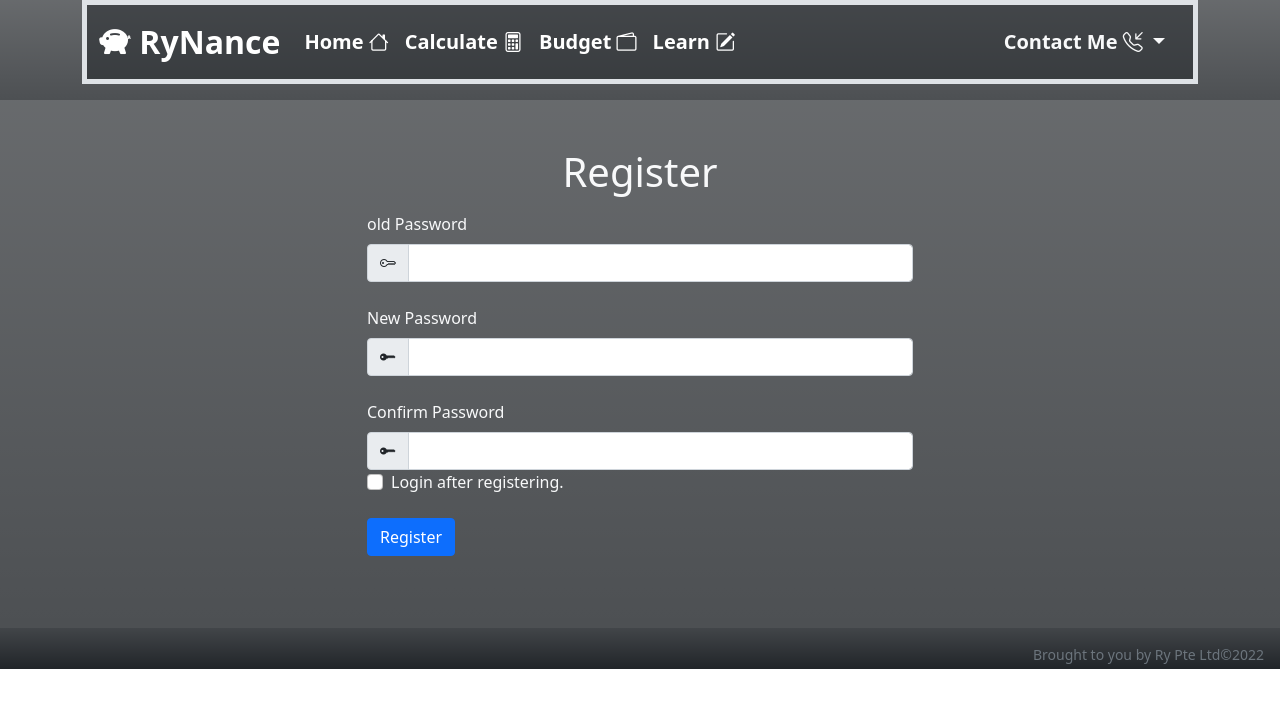
After one commit to ryryry-3302/RyNance, a Flask app: page /change in a window 1280 px wide. The commit adds this page. Shown: the top 708 px of the page. Run offline with Flask 2, Linux system fonts and the light colour scheme; the visitor is signed in with stand-in values (Sample User, id 1); some libraries are stand-ins or nearby versions.

Commit message:
Added /change and homepage

```diff
--- a/app.py
+++ b/app.py
@@ -39,7 +39,27 @@ def after_request(response):
 @app.route("/")
 @login_required
 def index():
-    return render_template("index.html")
+    rows = db.execute("SELECT username FROM users WHERE id = ?", session["user_id"])
+    name = rows[0]["username"]
+    return render_template("index.html", name=name)
+
+@app.route("/change", methods=["GET","POST"])
+@login_required
+def change():
+    if request.method == "GET":
+        return render_template("change.html")
+
+    rows = db.execute("SELECT hash FROM users WHERE id = ?", session["user_id"])
+
+    if not check_password_hash(rows[0]["hash"], request.form.get("oldpassword")):
+        return apology("Incorrect password", 403)
+
+    if request.form.get("password") != request.form.get("confirmation"):
+        return apology("Passwords dont match pepega")
+
+    password = generate_password_hash(request.form.get("password"))
+    db.execute("UPDATE users SET hash = ? WHERE id = ?", password, session["user_id"])
+    return redirect("/")
 
 
 @app.route("/login", methods=["GET", "POST"])
--- a/templates/calculate.html
+++ b/templates/calculate.html
@@ -6,14 +6,14 @@
 
 {% block main %}
 
-<div class="container-md text-start">
+<div class="container-md text-start bg-dark" style="--bs-bg-opacity: 0.2;">
     <div class="row justify-content-center">
-        <div class="col-8 mb-3">
+        <div class="col-8 my-3">
             <h1 class="display-3 tw-bolder text-light text-center">Calculate</h1>
         </div>
     </div>
     <div class="row justify-content-center">
-        <div class="col-8">
+        <div class="col-8 mb-4">
             <div id="carouselExampleDark" class="carousel slide" data-bs-ride="carousel">
                 <div class="carousel-indicators">
                   <button type="button" data-bs-target="#carouselExampleDark" data-bs-slide-to="0" class="active" aria-current="true" aria-label="Slide 1"></button>
--- /dev/null
+++ b/templates/change.html
@@ -0,0 +1,51 @@
+{% extends "layout.html" %}
+
+{% block title %}
+    Register
+{% endblock %}
+
+{% block main %}
+        <div  class="mb-3 text-light"><h1>Register</h1></div>
+        <div class="container-md text-start text-light">
+            <div class="row justify-content-center">
+                <div class="col-6">
+                    <form action="/change" method="post">
+                        <div class="mb-4">
+                            <label for="password" class="form-label">old Password</label>
+                            <div class="input-group mb-4">
+                                <span class="input-group-text">
+                                    <i class="bi bi-key"></i>
+                                </span>
+                            <input required type="password" name="oldpassword" class="form-control" id="oldpassword">
+                        </div>
+
+                        <div class="mb-4">
+                        <label for="password" class="form-label">New Password</label>
+                        <div class="input-group mb-4">
+                            <span class="input-group-text">
+                                <i class="bi bi-key-fill"></i>
+                            </span>
+                        <input required type="password" name="password" class="form-control" id="password">
+                        </div>
+
+                        <div class="mb-4">
+                            <label for="confirmation" class="form-label">Confirm Password</label>
+                            <div class="input-group">
+                                <span class="input-group-text">
+                                    <i class="bi bi-key-fill"></i>
+                                </span>
+                            <input required type="password" name="confirmation" class="form-control" id="confirm_password">
+                        </div>
+
+                        <div class="mb-4 form-check">
+                        <input type="checkbox" class="form-check-input" id="wantlogin" name="WantLogin" value="want">
+                        <label class="form-check-label" name="WantLogin" for="wantlogin">Login after registering.</label>
+                        </div>
+
+                        <button type="submit" class="btn btn-primary">Register</button>
+                    </form>
+
+                </div>
+            </div>
+        </div>
+{% endblock %}
--- a/templates/retirement.html
+++ b/templates/retirement.html
@@ -6,9 +6,9 @@
 
 {% block main %}
 <script src="/static/retirement_calc.js"></script>
-<div class="container-md text-start">
+<div class="container-md bg-dark text-start" style="--bs-bg-opacity: 0.3;">
     <div class="row justify-content-center align-items-center">
-        <div class="col-8 mb-3">
+        <div class="col-8 my-3">
             <h1 class="display-3 tw-bolder text-light text-center">Retirement Calculator</h1>
         </div>
     </div>
```
Also changed, not shown: templates/index.html (+29 -1 lines), project.db, 2 other files.
